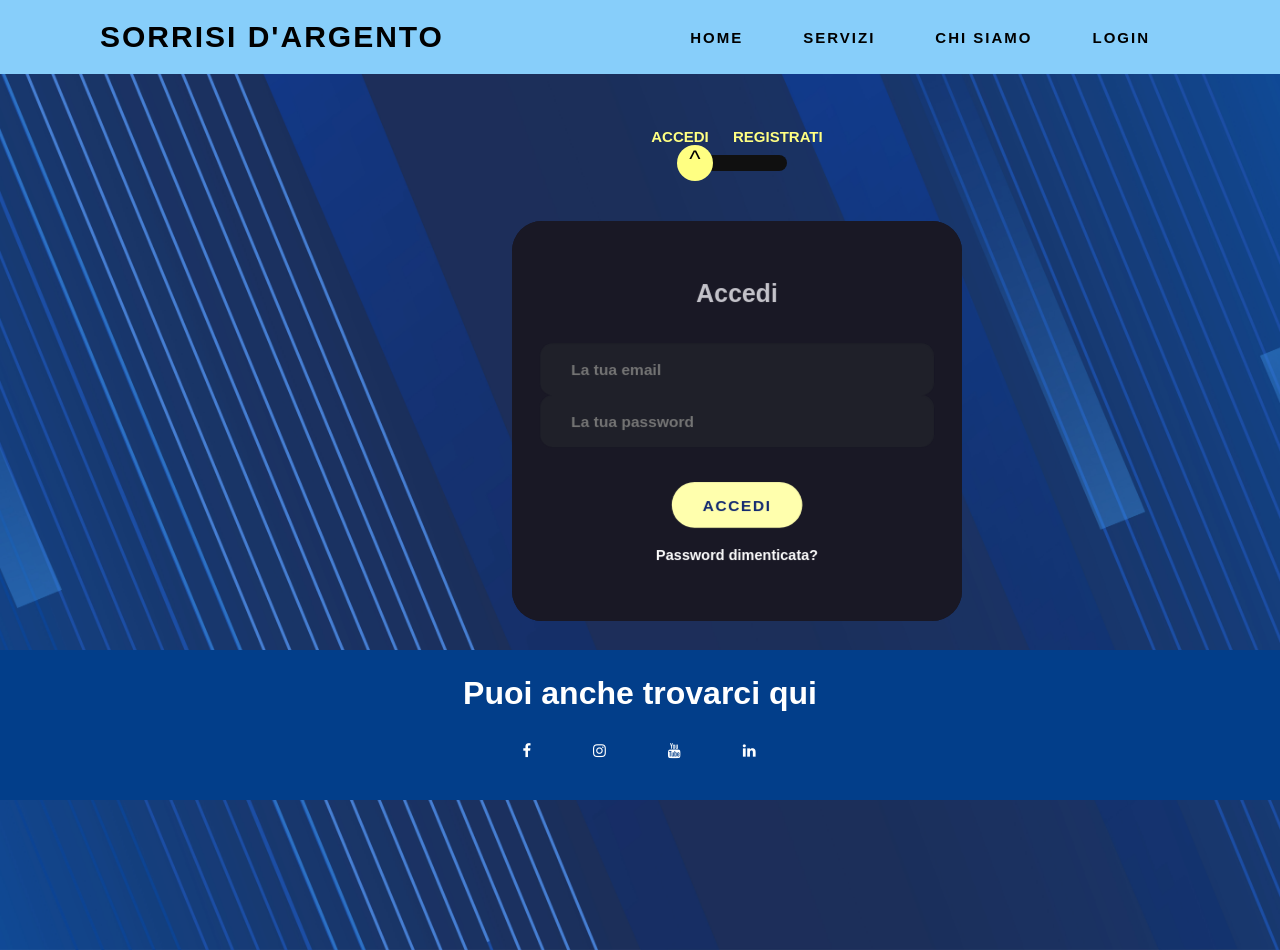
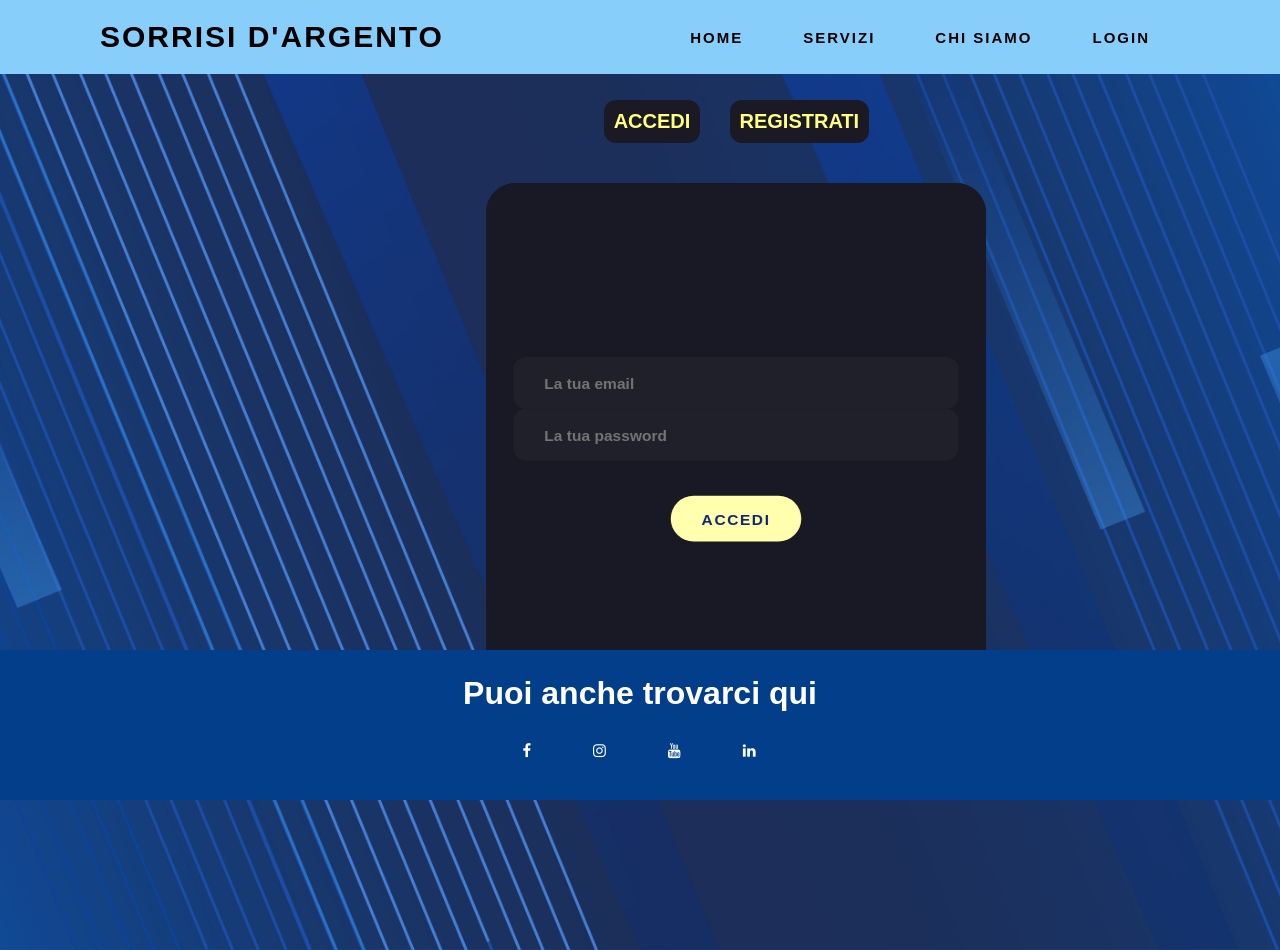
Before and after one commit to quagliofranci/Site-Project, a PHP site: page /Login-Logout/log.php in a window 1280 px wide. Run offline with PHP 8.4, Linux system fonts and the light colour scheme.

Commit message:
modified:   Login-Logout/log.css new file:   Login-Logout/log.js modified:   Login-Logout/log.php

```diff
--- a/Login-Logout/log.css
+++ b/Login-Logout/log.css
@@ -101,8 +101,8 @@ header ul li a:hover, header ul li a:focus {
  */
 .row {
     position: fixed;
-    padding-top: 10%;
-    padding-left: 40%;
+    padding-top: 7%;
+    padding-left: 38%;
     padding-right: 40%;
 }
 
@@ -113,69 +113,40 @@ header ul li a:hover, header ul li a:focus {
     display: block;
 }
 
-h6 span {
+.login-btn, .reg-btn {
     padding: 0px 10px;
     text-transform: uppercase; /* rendo le lettere poste sopra la checkbox maiuscole */
     font-weight: 700;
+    background-color: #1b1a24;
     color: rgb(255, 255, 130);
+    padding: 10px auto;
+    border-radius: 12px;
+    margin: 10px auto;
+    font-size: 20px;
+    font-weight: 600;
+    padding-top: 10px;
+    padding-bottom: 10px;
+    cursor: pointer;
+    border: none;
 }
 
-/* sposto la checkbox in un punto remoto così da eliminarla dalla vista */
-[type="checkbox"]:checked, [type="checkbox"]:not(:checked) {
-    position: absolute;
-    left: -9999px;
-}
-
-/* blocco su cui scorre il pallino della checkbox */
-.checkbox:checked + label, .checkbox:not(:checked) + label {
-    position: relative;
-    /* "display: block" mi permette di avere l'oggetto come un blocco e su una nuova linea, così da averlo sotto le opzioni*/
-    display: block;
-    text-align: center;
-    width: 100px;
-    height: 16px;
-    border-radius: 8px;
-    margin: 10px auto;
-    cursor: pointer;
-    background-color: rgb(16, 16, 16);
-}
-
-/* pallino della checkbox che scorre sopra la linea */
-/* effetto solo visivo, in quanto il pallino è soprastante la linea nello stack 3d */
-.checkbox:checked + label:before, .checkbox:not(:checked) + label:before {
-    position: absolute;
-    /* posiziono sopra la linea */
-    top: -10px;
-    left: -10px;
-    display: block;
-    /* imposto delle misure uguali in modo da avere un quadrato */
-    width: 36px;
-    height: 36px;
-    /* impostando il raggio a 50% e avendo settato prima la figura di un quadrato, ottengo ora un cerchio "perfetto" */
-    border-radius: 50%;
-    color: black;
+.login-btn:hover, .reg-btn:hover {
+    font-weight: 0.8em;
+    color: #1b1a24;
     background-color: rgb(255, 255, 130);
-    content: '^'; /* contenuto del pallino, simpatico, punta all'opzione scelta */
-    text-align: center;
-    font-size: 24px;
-    font-weight: 500;
-    transition: all 0.5s ease; /* rendo la transizione più fluida */
-}
-
-/* transizione per vedere il cambiamento del pallino */
-.checkbox:checked + label:before {
-    transform: translateX(80px); /* traslo solo sulla coordinata X in modo da avere l'effetto "pagina di libro" */
+    transition: all 0.4s ease;
 }
 
 .form {
     position: relative;
-    width: 450px;
-    height: 400px;
+    width: 500px;
+    height: 550px;
     /* per permettere il doppio form imposto il "preserve-3d", il quale permette di avere un form in 3D e implementare altre componenti avanti e dietro */
     -webkit-transform-style: preserve-3d;
     transform-style: preserve-3d;
     perspective: 1000px; /* permette di avere l'effetto "hamburger" quando si switcha tra i form, plus: è carino */
-    margin-top: 50px; /* distanza dal blocco col pallino */
+    margin-top: 30px; /* distanza dal blocco col pallino */
+    transition: all 600ms ease-out;
 }
 
 /* questa classe permette di avere un layer di separazione tra il form di login e quello di registrazione */
@@ -187,7 +158,6 @@ h6 span {
     left: 0;
     -webkit-transform-style: preserve-3d;
     transform-style: preserve-3d;
-    transition: all 600ms ease-out;
 }
 
 .login-form, .register-form {
@@ -214,12 +184,6 @@ h6 span {
     display: block;
 }
 
-/* intestazioni del form: "Accedi" e "Registrati" */
-h4 {
-    font-weight: 600;
-    font-size: x-large;
-}
-
 /* opzioni del form, esempio: email, password */
 .form-fieldset {
     position: relative;
@@ -241,6 +205,16 @@ h4 {
     border: none;
 }
 
+.radio-btn {
+    position: relative;
+    height: 24px;
+    width: 24px;
+    font-size: 20;
+    font-weight: 600;
+    margin-left: 15px;
+    padding-right: 45px;
+}
+
 /* botton di login e registrazione */
 .login-button, .register-button {
     display: inline-flex;
@@ -251,7 +225,7 @@ h4 {
     letter-spacing: 1.5px;
     padding: 0 30px;
     border-radius: 24px;
-    transition: all 300ms linear;
+    border: none;
     align-items: center;
     justify-content: center;
     text-align: center;
@@ -259,6 +233,7 @@ h4 {
     color: #102770;
     cursor: pointer;
     text-decoration: none;
+    transition: all 300ms linear;
 }
 
 .login-button:hover, .register-button:hover {
@@ -268,26 +243,8 @@ h4 {
     box-shadow: 0 8px 24px 0 rgba(16,39,112,.2);
 }
 
-/* scritta "Password dimenticata? */
-.forgot-psw {
-    color: white;
-    text-decoration: none;
-    font-weight: 550;
-    font-size: 14px;
-}
-
-.forgot-psw:hover {
-    color: yellow;
-    text-decoration: none;
-}
-
 /* transizione per vedere il form di registrazione */
 .register-form {
-    transform: rotateY(180deg);
-}
-
-/* lego la transizione della rotazione del pallino a quella dell'intero form, così che scorrendo il pallino si attivi anche la rotazione del form */
-.checkbox:checked ~ .form .form-divider {
     transform: rotateY(180deg);
 }
 
--- a/Login-Logout/log.php
+++ b/Login-Logout/log.php
@@ -5,16 +5,17 @@
 <!DOCTYPE html>
 <html lang="it">
     <head>
-        <title>Sorrisi d'Argento</title>
+        <title>Sorrisi d'Argento - Auth</title>
         <meta charset="utf-8">
         <meta name="author" content="Gruppo 53"/>
-        <meta name="description" content="Un sito dedicato al volontariato verso gli anziani."/>
+        <meta name="description" content="Pagina di autenticazione relativa al sito 'Sorrisi d'Argento'"/>
         <meta name="viewport" content="width=device-width, initial-scale=1"/>
         <meta name="keywords" content="Volontariato anziani assistenza"/>
         <link rel="icon" href="../images/icon.jpg" type="image/jpg"/>
         <link rel="stylesheet" type="text/css" href="./log.css"/>
         <!-- link per scaricare i font necessari per le icone -->
         <link rel="stylesheet" href="https://cdnjs.cloudflare.com/ajax/libs/font-awesome/4.7.0/css/font-awesome.min.css">
+        <script src="./log.js"></script>
     </head>
 
     <body>
@@ -25,45 +26,55 @@
             <!-- Form -->
             <div class="row">
 				<div class="column">
-                    <!-- opzioni per la checkbox -->
+                    <!-- pulsanti per switchare tra i form -->
 					<h6>
-                        <span id="accedi">Accedi</span>
-                        <span id="registrati">Registrati</span>
+                        <button class="login-btn" id="accedi">Accedi</button>
+                        &nbsp;&nbsp;&nbsp;&nbsp;&nbsp;
+                        <button class="reg-btn" id="registrati">Registrati</button>
                     </h6>
 
-                    <!-- checkbox per switchare tra login e registrazione -->
-                    <input class="checkbox" type="checkbox" id="reg-log"/>
-                    <label for="reg-log"></label>
-
-                    <!-- corpo del form -->
 					<div class="form">
 						<div class="form-divider">
+                            <!-- corpo del form di login -->
 							<div class="login-form">
 								<div class="form-wrapper">
-									<h4>Accedi</h4></br></br>
-
+                                    <form id="AccediForm">
                                         <div class="form-fieldset">
                                             <input type="email" class="fieldset-style" id="log-email" placeholder="La tua email"></br>
                                             <input type="password" class="fieldset-style" id="log-psw" placeholder="La tua password"></br></br></br>
                                         </div>
 
-									<a href="#" class="login-button">Accedi</a></br></br>
-
-                        			<p><a href="#" class="forgot-psw">Password dimenticata?</a></p>
+									    <input type="submit" class="login-button" name="AccediButton" value="Accedi"></br></br>
+                                    </form>
                                 </div>
 			      			</div>
 
+                            <!-- corpo del form di registrazione -->
 							<div class="register-form">
 								<div class="form-wrapper">
-									<h4>Registrati</h4></br>
+                                    <form id="RegisterForm" onsubmit="return validateForm();">
+                                        <div class="form-fieldset">
+                                            <input type="text" class="fieldset-style" id="reg-name" placeholder="Il tuo nome" required></br></br>
+                                            <input type="text" class="fieldset-style" id="reg-surname" placeholder="Il tuo cognome" required></br></br>
 
-									<div class="form-fieldset">
-										<input type="text" class="fieldset-style" id="log-name" placeholder="Il tuo nome"></br></br>
-										<input type="email" class="fieldset-style" id="log-email" placeholder="La tua email"></br>
-										<input type="password" class="fieldset-style" id="logpass" placeholder="La tua password"></br></br>
+                                            <p style="font-size: bolder; font-weight: 500; margin-bottom: 15px;">Data di nascita</p>
+                                            <input type="date" class="fieldset-style" id="reg-date" required></br></br>
+
+                                            <input type="radio" class="radio-btn" id="radiobtn" name="sex" style="vertical-align: middle" required/>
+                                            <label class="radio-btn" for="reg-male">M</label>
+
+                                            <input type="radio" class="radio-btn" id="radiobtn" name="sex" style="vertical-align: middle" required/>
+                                            <label class="radio-btn" for="reg-female">F</label>
+
+                                            <input type="radio" class="radio-btn" id="radiobtn" name="sex" style="vertical-align: middle" required/>
+                                            <label class="radio-btn" for="reg-neutral">Altro</label></br></br>
+
+                                            <input type="email" class="fieldset-style" id="reg-email" placeholder="La tua email" required></br>
+                                            <input type="password" class="fieldset-style" id="reg-pass" placeholder="La tua password" required></br></br>
                                         </div>
 
-									<a href="#" class="register-button">Registrati</a>
+									    <input type="submit" class="register-button" name="RegistratiButton" value="Registrati">
+                                    </form>
 				      			</div>
 			      			</div>
 			      		</div>
```
Also changed, not shown: Login-Logout/log.js (added, +47 -0 lines). Lines whose indentation alone changed are shown as unchanged.
